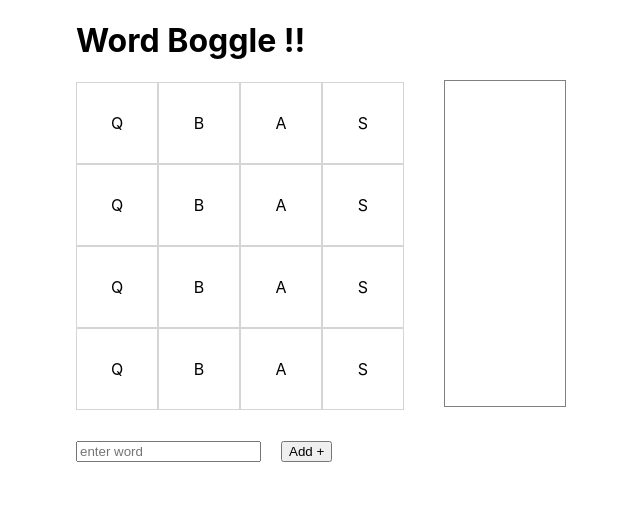
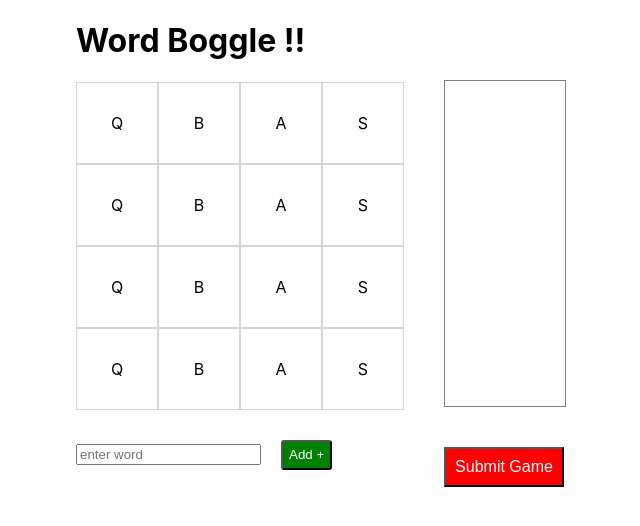
Before and after one commit to LavaJyami/WordBoggle_FE, a React (Create React App) app: page / in a window 1280 px wide. Shown: the top 526 px of the page, without its empty margins (344-984 px from the left). Built offline with nearby package versions, Linux system fonts and the light colour scheme.

Commit message:
submit game button added

```diff
--- a/src/App.css
+++ b/src/App.css
@@ -46,4 +46,18 @@
 
 .addButton{
   margin-left: 20px;
+  background: green;
+  color: white;
+  height: 30px;
+  border-radius: 3px;
 }
+
+.gameSubmit{
+  margin-top: 40px;
+  margin-left: 40px;
+  background-color: red;
+  color: white;
+  width: 120px;
+  height: 40px;
+  font-size: 16px;
+}
--- a/src/Gameboard.js
+++ b/src/Gameboard.js
@@ -12,10 +12,12 @@ class GameBoard extends Component {
     this.handleChange = this.handleChange.bind(this);
     this.handleSubmit = this.handleSubmit.bind(this);
   }
+
   handleChange(event){
       console.log(event.target.value);
     this.setState({word: event.target.word});
   }
+
   handleSubmit(event){
   let word = event.target[0].value;
   this.setState(previousState => ({
@@ -24,17 +26,30 @@ class GameBoard extends Component {
   event.preventDefault();
   }
   render(){
+    const {words, approvedWords} = this.state;
     return(
       <div id="mainboard">
             <div className = "boards">
                 <div>
                     <Mainboard />
                     <form id="input_box" onSubmit={this.handleSubmit}>
-          <input  type="text"  onChange={this.handleChange}  value={ this.state.word } placeholder="enter word"/>
-          <input  className = "addButton"type="submit" value="Add +" />
+                        <input
+                        type="text"
+                        onChange={this.handleChange}
+                        value={words}
+                        placeholder="enter word"
+                        />
+                        <input
+                        className = "addButton"
+                        type="submit"
+                        value="Add +"
+                        />
                     </form>
                 </div>
-        <Wordlist value = {this.state.approvedWords}/>
+                <div>
+                    <Wordlist value = {approvedWords}/>
+                    <button className = "gameSubmit"> Submit Game </button>
+                </div>
             </div>
       </div>
     );
```
Lines whose indentation alone changed are shown as unchanged.
